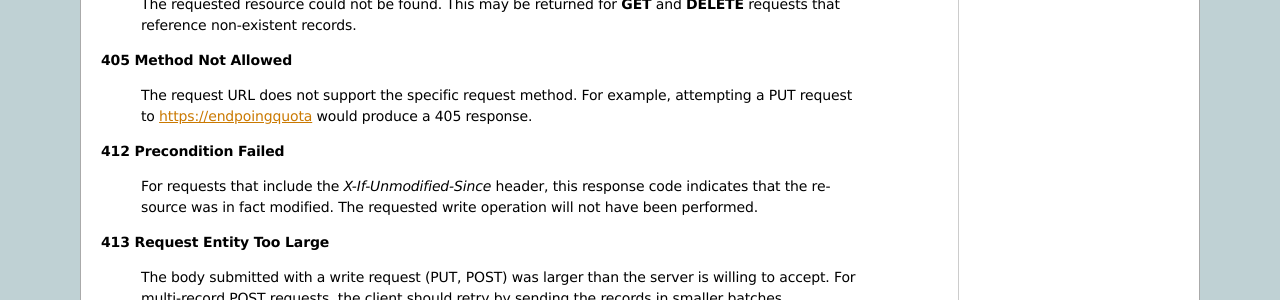
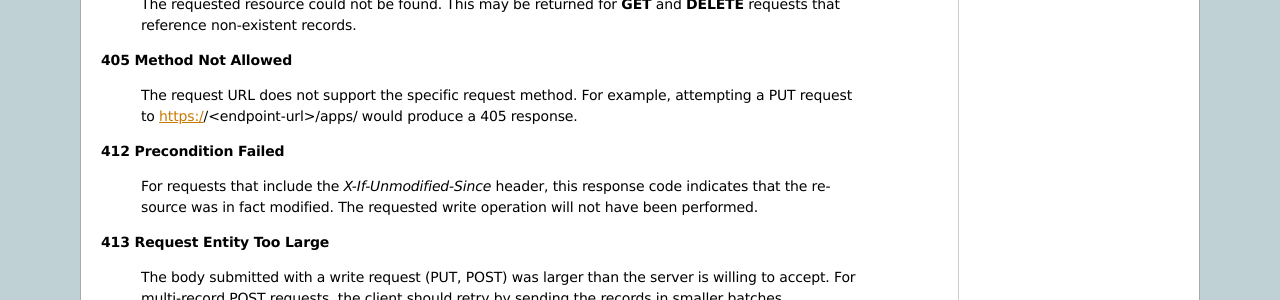
Before and after one commit to mozilla-services/docs, a Sphinx documentation site: the page built from source/aitc/apis-1.0.rst, in a window 1280 px wide and 900 px high, scrolled down 6095 px. Shown: the part 387-687 px from the top of the window. Built offline with Sphinx 7.4.7, drawn with Linux system fonts in a browser that asks for light colours; some of the changed lines change nothing that is shown.

Commit message:
fix typo

```diff
--- a/source/aitc/apis-1.0.rst
+++ b/source/aitc/apis-1.0.rst
@@ -447,7 +447,8 @@ protocol.
 **405 Method Not Allowed**
 
     The request URL does not support the specific request method.  For example,
-    attempting a PUT request to https://endpoingquota would produce a 405 response.
+    attempting a PUT request to https://<endpoint-url>/apps/ would produce a
+    405 response.
 
 
 **412 Precondition Failed**
```
